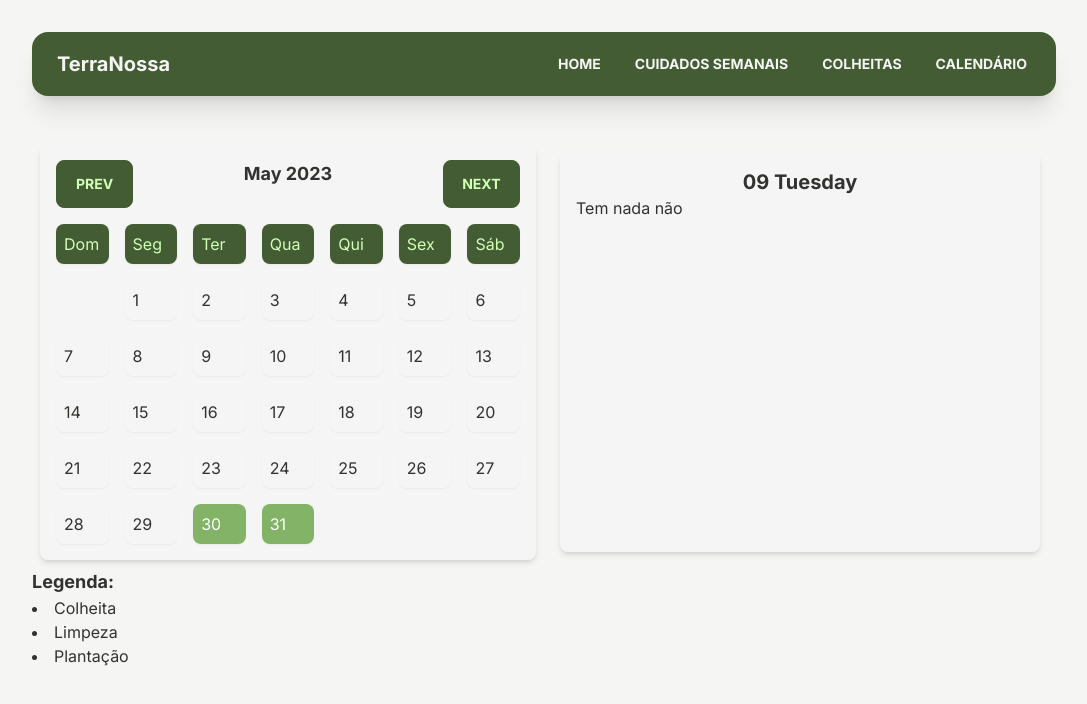
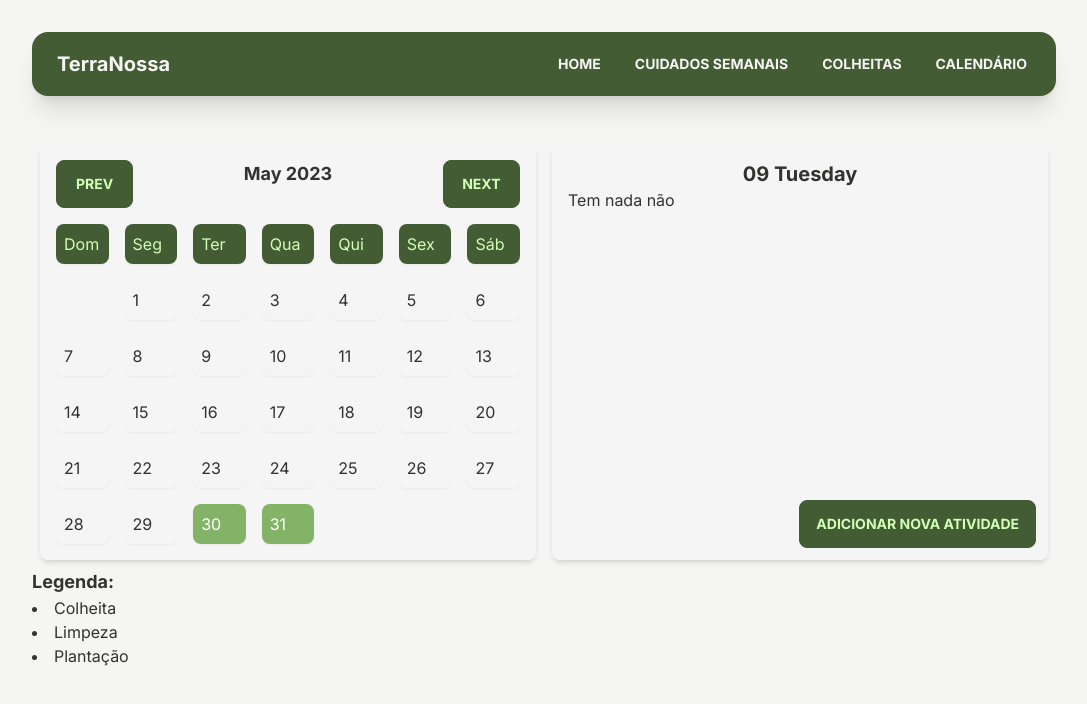
Before and after one commit to guilherme-savio/terranossa, a React (Vite) app: page /activities-calendar in a window 1280 px wide. Shown: the top 704 px of the page, without its empty margins (96-1183 px from the left). Built offline with nearby package versions, Linux system fonts and the light colour scheme.

Commit message:
add create activity button

```diff
--- a/src/pages/ActivitiesCalendar/Calendar.jsx
+++ b/src/pages/ActivitiesCalendar/Calendar.jsx
@@ -59,7 +59,8 @@ export default function Calendar({ activities, setCurrentDay }) {
   return (
     <div className={"col-span-3 bg-neutral-100 rounded-lg shadow-md p-4 m-2 "}>
       <div
-        className="col-span-4 grid grid-cols-6 grid-rows-1 calendar-header mb-4">
+        className="col-span-4 grid grid-cols-6 grid-rows-1 calendar-header mb-4"
+      >
         <button className="btn btn-primary col-span-1" onClick={handlePrevMonth}>
           Prev
         </button>
--- a/src/pages/ActivitiesCalendar/DayDetails.jsx
+++ b/src/pages/ActivitiesCalendar/DayDetails.jsx
@@ -29,7 +29,7 @@ export default function DayDetails({ activities, currentDay }) {
   }
 
   return (
-    <div className="calendar-header col-span-3 bg-neutral-100 rounded-lg shadow-md p-4 m-4">
+    <div className="calendar-header col-span-3 bg-neutral-100 rounded-lg shadow-md p-4 m-2 relative">
       <div>
         <h2 className="text-xl font-bold text-center">{formatDate(currentDay)}</h2>
       </div>
@@ -43,6 +43,9 @@ export default function DayDetails({ activities, currentDay }) {
             <h3>Tem nada não</h3>
           </>
       }
+      <button className="btn btn-primary absolute right-3 bottom-3">
+        Adicionar nova atividade
+      </button>
   </div>
   );
 }
```
